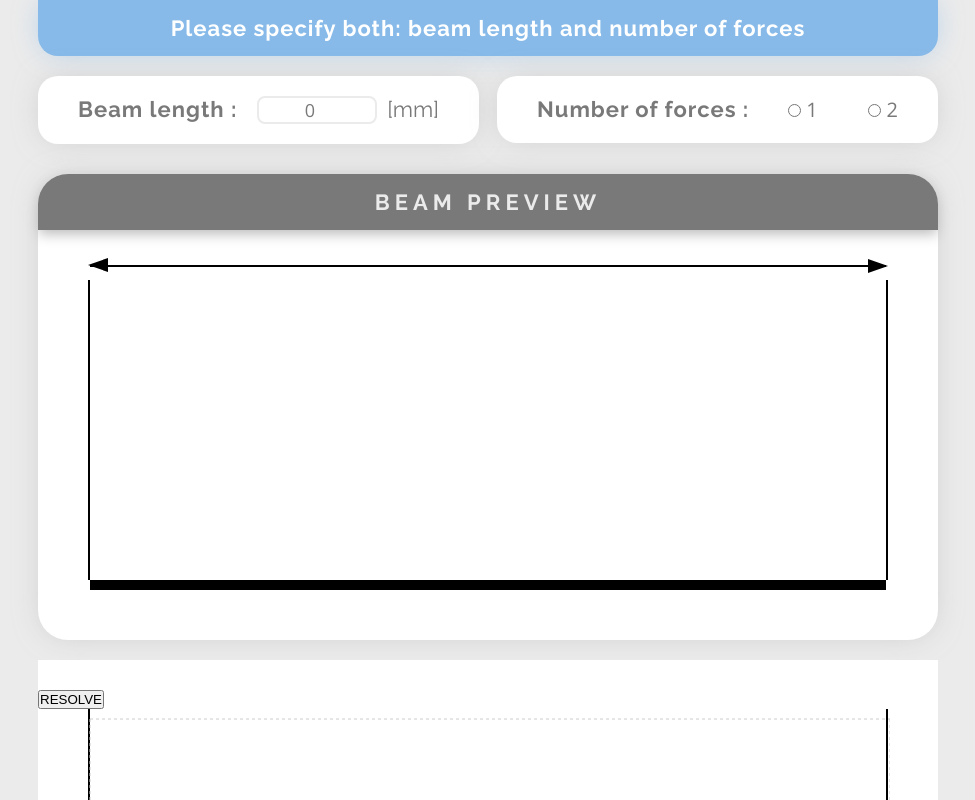
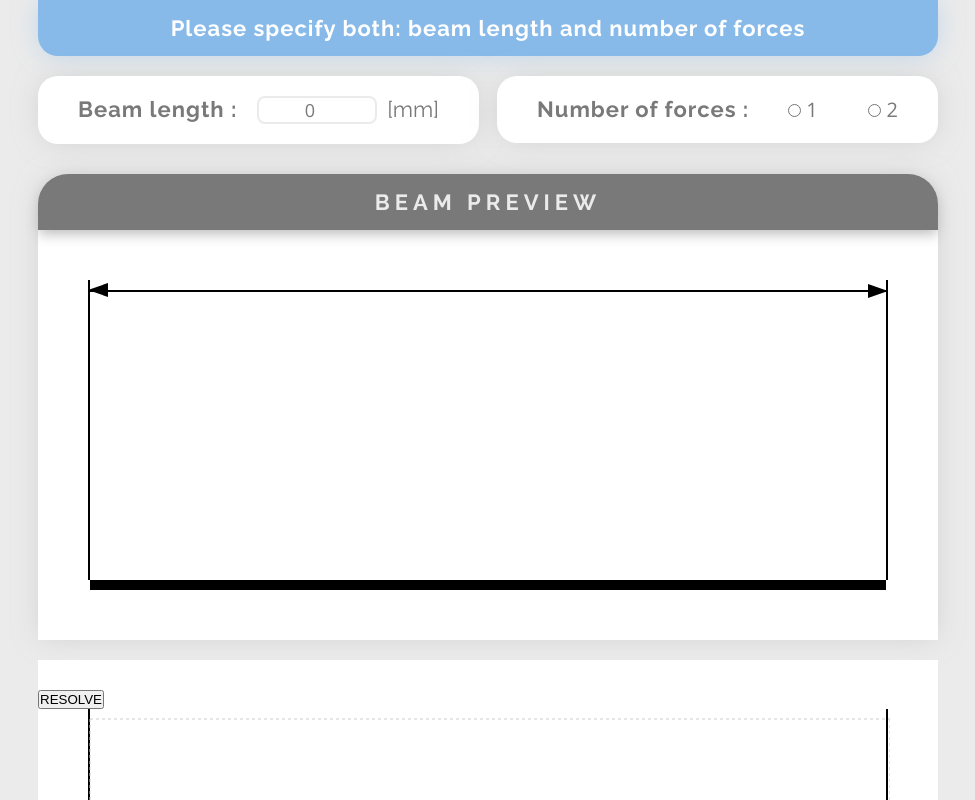
Before and after one commit to krzysztof-kuik/Project_Beam_Calculator, a React (Create React App) app: page / in a window 1280 px wide. Shown: the top 800 px of the page, without its empty margins (152-1127 px from the left). Built offline with nearby package versions, Linux system fonts and the light colour scheme.

Commit message:
form component and beam preview component styling

```diff
--- a/src/components/beam_preview/beam_preview.js
+++ b/src/components/beam_preview/beam_preview.js
@@ -14,7 +14,7 @@ class BeamPreview extends Component {
     for (let i = 1; i <= this.props.numOfForces; i++) {
 
       let forceXcoordinate = (this.props[`force${i}X`] / this.props.beamLength) * previewWidth;
-      let showDimensionLine = forceXcoordinate >= 60;
+      let showDimensionLine = forceXcoordinate >= 100;
       let forceClass = this.props[`force${i}Val`] < 0 ? `forceContainer__force force_${i} negative` : `forceContainer__force force_${i}`
       let forcesRenderCondition = this.props.numOfForces > 0;
       let forceStyle = {
--- a/src/components/beam_preview/beam_preview.scss
+++ b/src/components/beam_preview/beam_preview.scss
@@ -7,7 +7,7 @@
 	// height: 400px;
 	// border: 5px solid $third;
 	background-color: $main;
-	border-radius: 30px;
+	border-radius: 30px 30px 0 0;
 	margin: 20px auto;
 	display: flex;
 	flex-direction: column;
@@ -36,6 +36,7 @@
 	.beamContainer {
 		// width: 80%;
 		font-family: $raleway;
+		position: relative;
 		font-size: 18px;
 		color: $fourth;
 		height: 300px;
@@ -47,10 +48,15 @@
 		border-right: 2px solid black;
 		margin: 50px auto 60px auto;
 
+		&::before {}
+
+		&::after {}
+
 		.beamContainer__dimensionArrow {
 			@include dimensionArrow();
 			align-self: flex-start;
 			font-size: 20px;
+			min-height: 27px;
 		}
 
 		.forceContainer {
```
